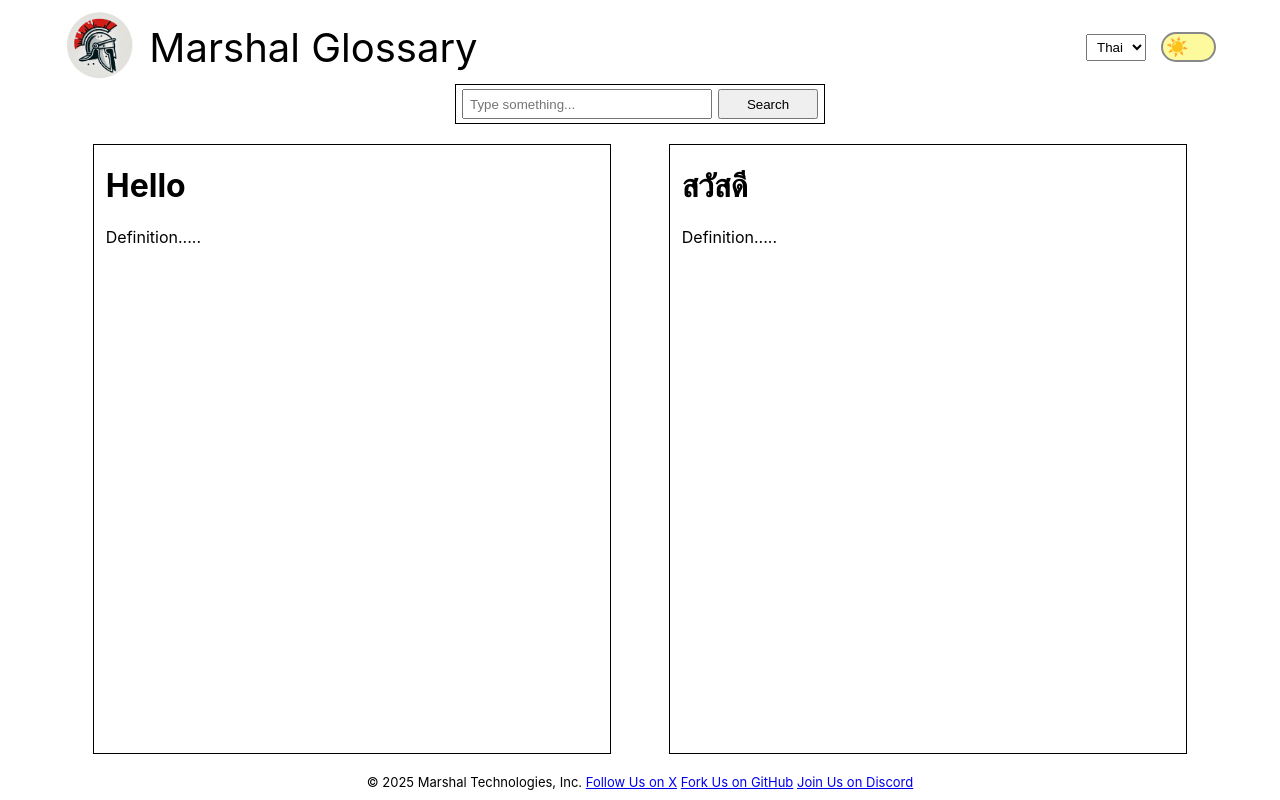
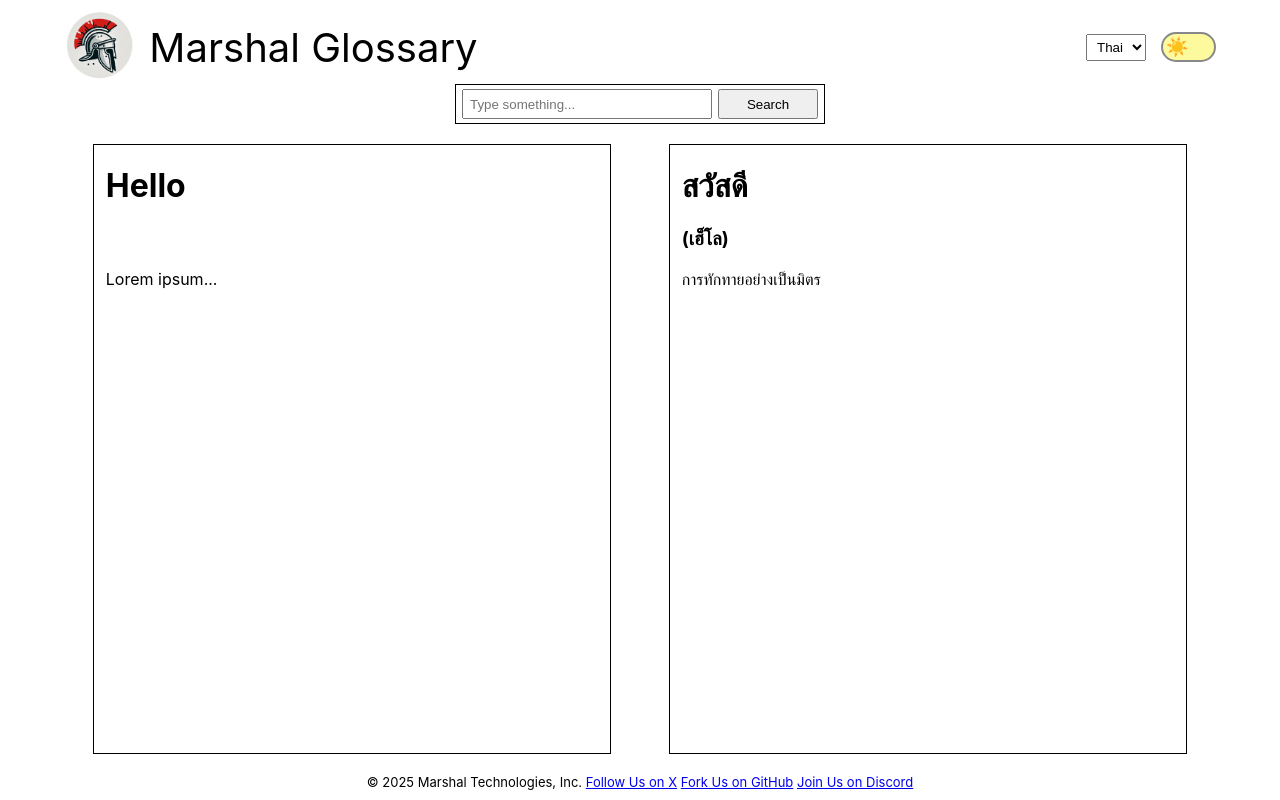
Before and after one commit to MarshalAO/glossary, a React (Create React App) app: page / in a window 1280 px wide. Built offline with nearby package versions, Linux system fonts and the light colour scheme.

Commit message:
update term rendering

```diff
--- a/src/Main.tsx
+++ b/src/Main.tsx
@@ -4,10 +4,31 @@ import Term from './Term';
 import './Main.css';
 
 export default function Main () {
+
+  const primary = {
+    term: 'Hello',
+    pronunciation: undefined,
+    definition: 'Lorem ipsum...'
+  }
+
+  const secondary = {
+    term: 'สวัสดี',
+    pronunciation: 'เฮ็โล',
+    definition: 'การทักทายอย่างเป็นมิตร'
+  }
+
   return (
     <div id="main">
-      <Term term="Hello"></Term>
-      <Term term="สวัสดี"></Term>
+      <Term
+        term={primary.term}
+        pronunciation={primary.pronunciation}
+        definition={primary.definition}
+      />
+      <Term
+        term={secondary.term}
+        pronunciation={secondary.pronunciation}
+        definition={secondary.definition}
+      />
     </div>
   )
 }
--- a/src/Term.tsx
+++ b/src/Term.tsx
@@ -2,19 +2,32 @@
 import './Term.css';
 
 interface TermProps {
-  term: string
+  term?: string
+  pronunciation?: string
+  definition?: string
 }
 
 export default function Term (props: TermProps) {
 
-  const { term } = props
+  const { term, pronunciation, definition } = props
 
   return (
-    <div className="term">
-      <h1>{term}</h1>
-      <p>
-        Definition.....
-      </p>
-    </div>
+    !!term ? (
+      <div className="term">
+        <h1>{term}</h1>
+        {!!pronunciation ? (
+          <h3>({pronunciation})</h3>
+        ) : (
+          <h3>&nbsp;</h3>
+        )}
+        <p>
+          {definition}
+        </p>
+      </div>
+    ) : (
+      <div className="term">
+        <p>Missing translation...</p>
+      </div>
+    )
   )
 }
```
